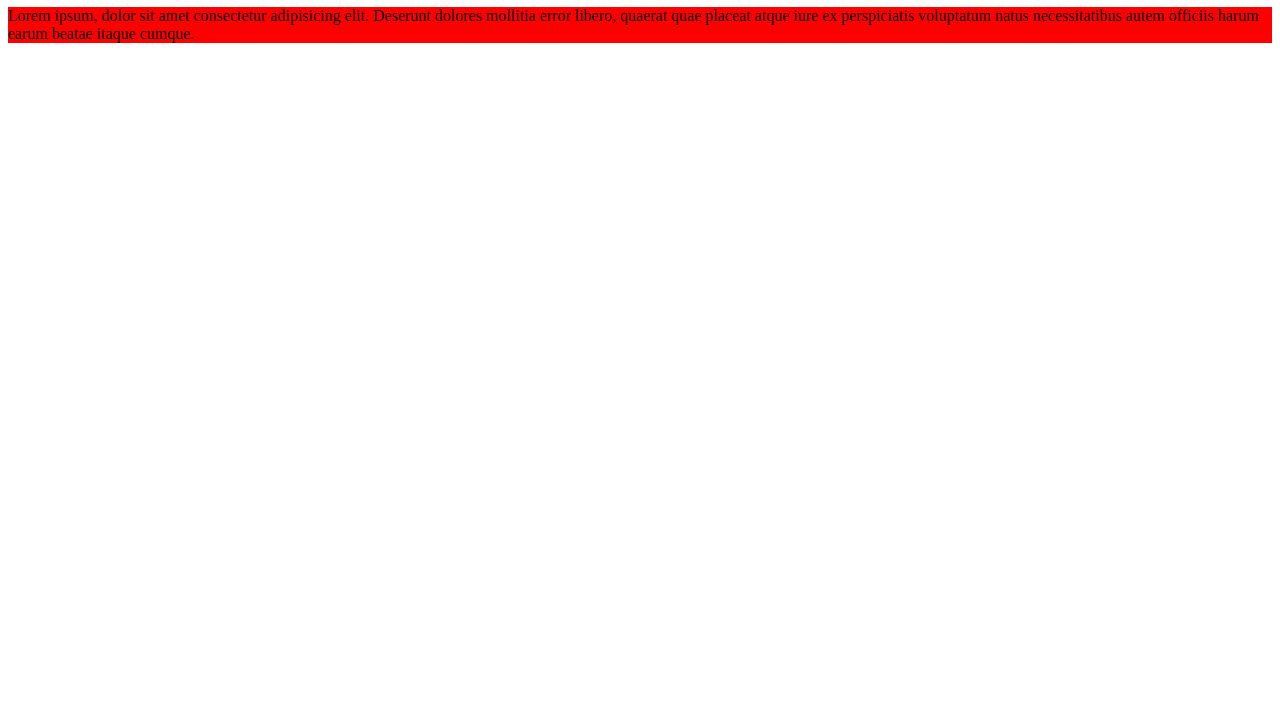
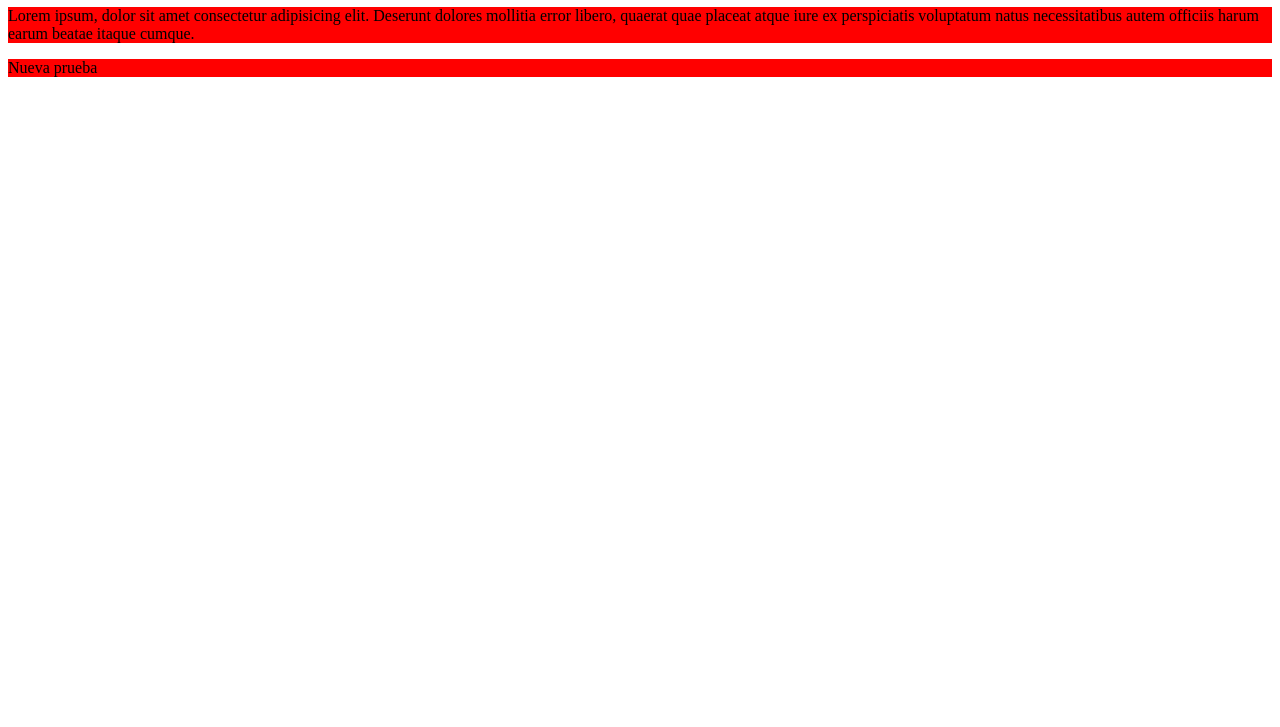
Before and after one commit to MaicolAlfredo/pruebasidx, a plain HTML site: page web/index.htm in a window 1280 px wide. Shown: the part 73-800 px from the top of the page. Drawn offline with Linux system fonts and the light colour scheme.

Commit message:
editando html

```diff
--- a/web/index.htm
+++ b/web/index.htm
@@ -9,5 +9,6 @@
 <body>
     <h1>Hola Mundo</h1>
     <p>Lorem ipsum, dolor sit amet consectetur adipisicing elit. Deserunt dolores mollitia error libero, quaerat quae placeat atque iure ex perspiciatis voluptatum natus necessitatibus autem officiis harum earum beatae itaque cumque.</p>
+    <p>Nueva prueba</p>
 </body>
 </html>
```
